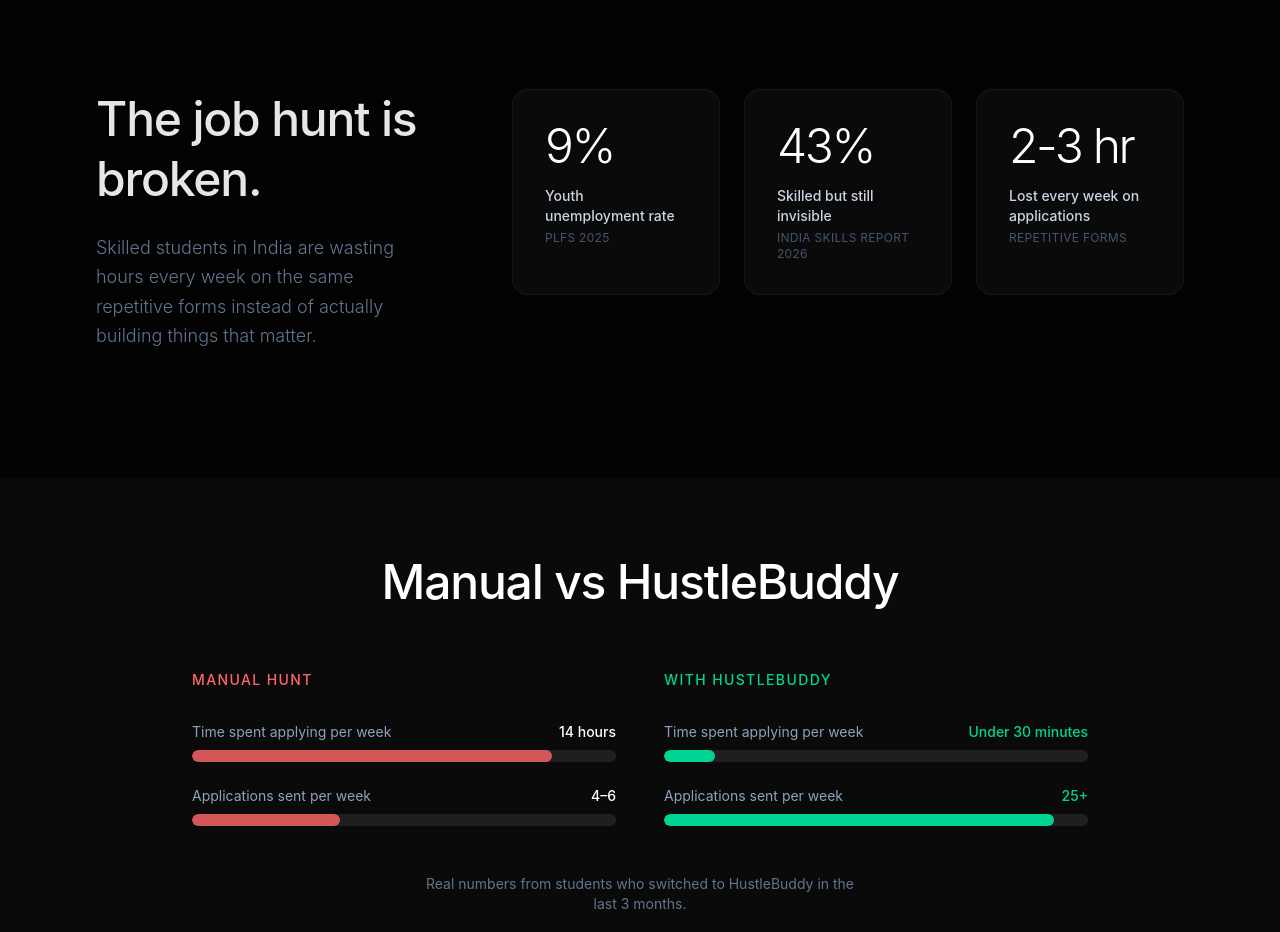
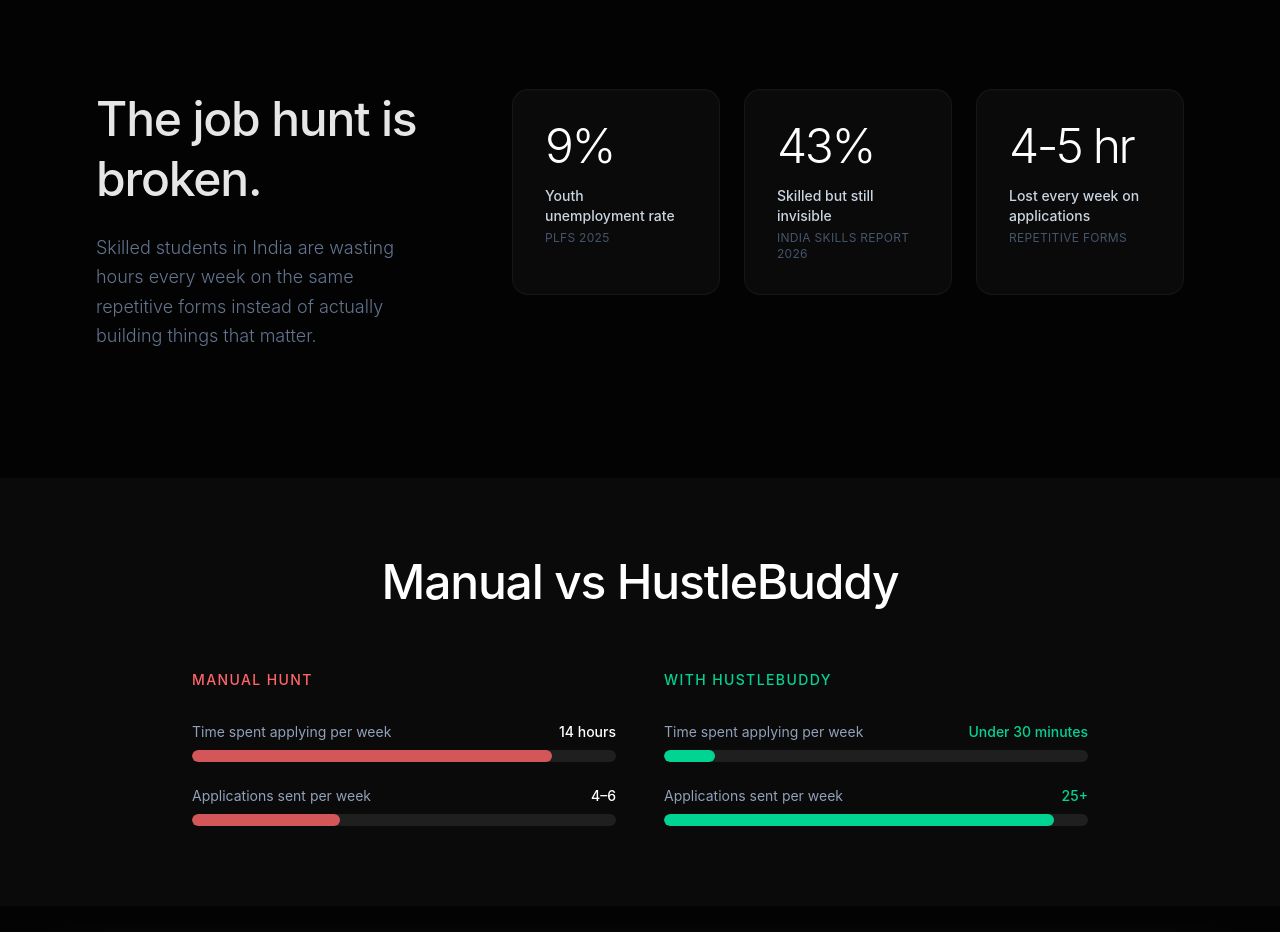
Before and after one commit to AshutoshThings/hustlebuddy_prototype, a React (Vite) app in the folder frontend/: page / in a window 1280 px wide. Shown: the part 840-1772 px from the top of the page. Built offline with nearby package versions, Linux system fonts and the light colour scheme.

Commit message:
fix: typo in the comparison section

```diff
--- a/frontend/src/pages/Landing.tsx
+++ b/frontend/src/pages/Landing.tsx
@@ -306,7 +306,7 @@ export default function Landing() {
               </FadeIn>
               <FadeIn delay={0.3} className="h-full">
                 <TiltCard className="bg-[#0A0A0A] border border-white/5 rounded-2xl p-8 shadow-[inset_0_1px_1px_rgba(255,255,255,0.02)] h-full cursor-default">
-                  <CountUp end={2} suffix="-3 hr" />
+                  <CountUp end={4} suffix="-5 hr" />
                   <div className="text-slate-300 text-sm font-medium mb-1">Lost every week on applications</div>
                   <p className="text-slate-600 text-xs tracking-wide">REPETITIVE FORMS</p>
                 </TiltCard>
@@ -402,7 +402,6 @@ export default function Landing() {
               </div>
             </div>
           </div>
-          <p className="text-center text-slate-500 text-sm mt-12 max-w-md mx-auto">Real numbers from students who switched to HustleBuddy in the last 3 months.</p>
         </div>
       </section>
 
```
